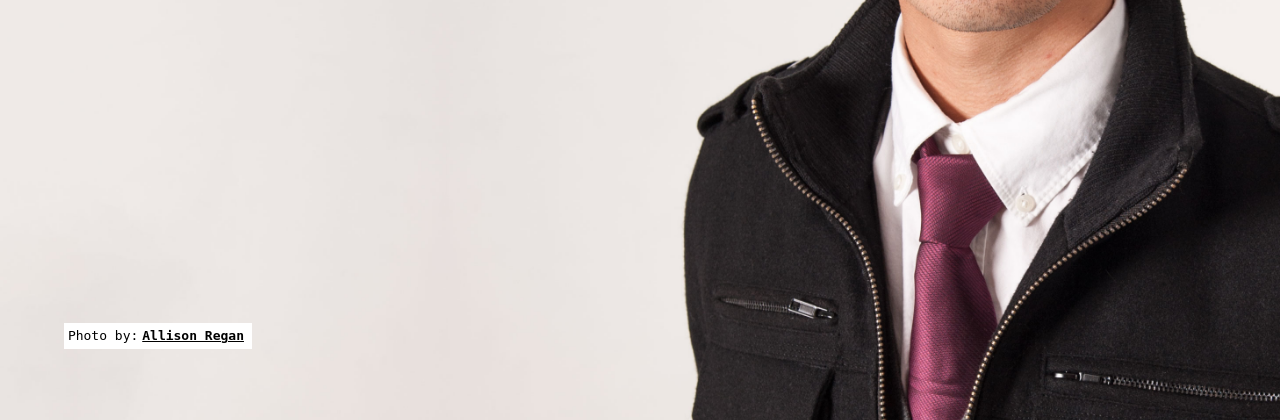
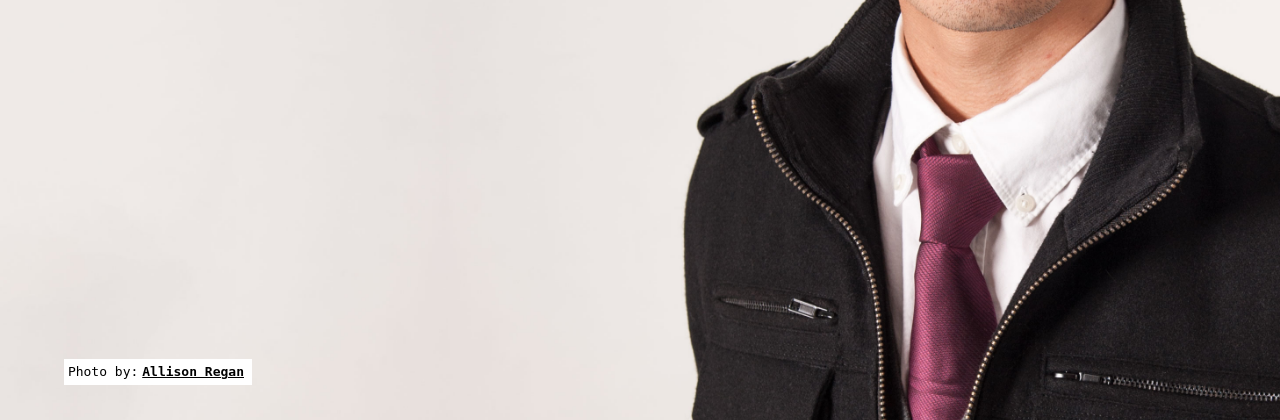
Before and after one commit to mgruesbeck/mgruesbeck.github.io, a PHP site: page /index.html in a window 1280 px wide. Shown: the part 680-1100 px from the top of the page. Run offline with PHP 8.4, Linux system fonts and the light colour scheme; some libraries are stand-ins or nearby versions.

Commit message:
adjust pc position

```diff
--- a/stylesheets/style.css
+++ b/stylesheets/style.css
@@ -23,7 +23,7 @@ section {
 }
 .credit {
     position: absolute;
-    top: 90%;
+    bottom: 2%;
     left: 5%;
 }
 @media (min-width: 180px) and (max-width: 319px) {
```
